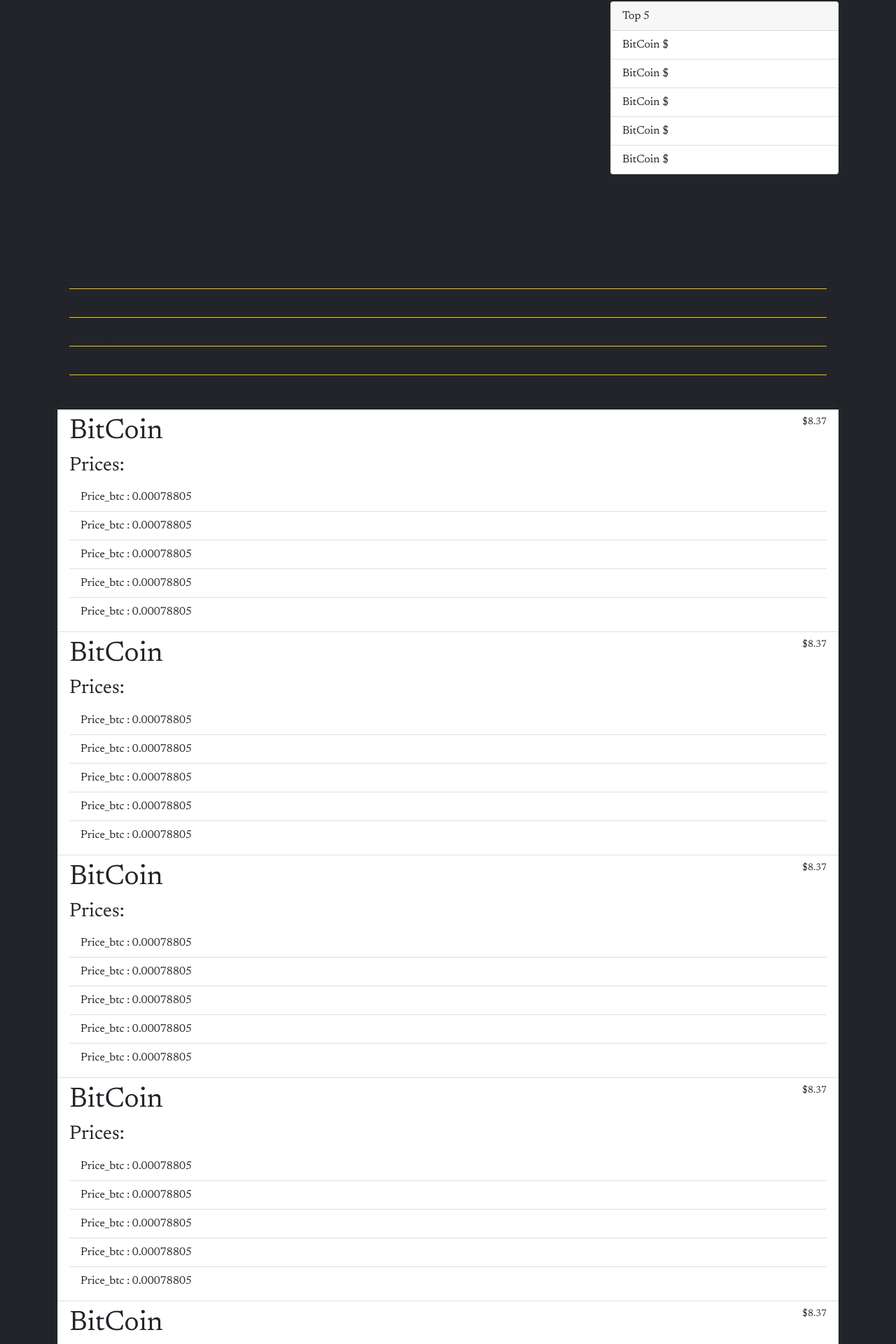
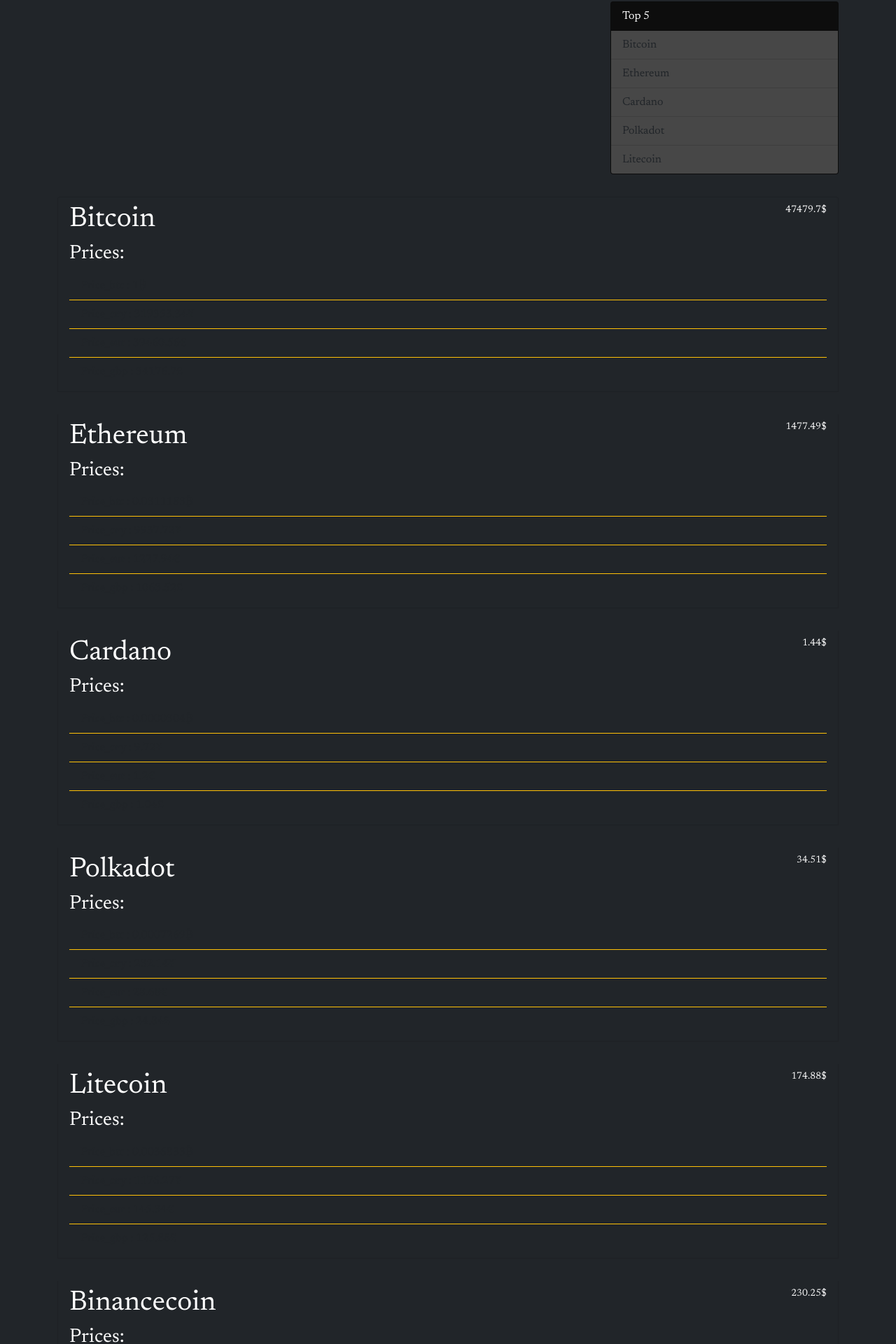
Before and after one commit to MietoProgramming/cryptoexchange, a React (Create React App) app: page /top in a window 1280 px wide. Shown: the part 54-1974 px from the top of the page at 70% size. Built offline with nearby package versions, Linux system fonts and the light colour scheme.

Commit message:
Top 10 view with data fetching online and offline

```diff
--- a/src/App.jsx
+++ b/src/App.jsx
@@ -5,6 +5,7 @@
 import { Footer } from "./components/Footer";
 import { About } from "./components/about/About";
 import { Top } from "./components/top/Top";
+import { Calculator } from "./components/calculator/Calculator";
 import { BrowserRouter as Router, Switch, Route, Link } from "react-router-dom";
 import { IconContext } from "react-icons";
 
@@ -21,9 +22,7 @@
             <Top />
           </Route>
           <Route exact path="/calculator">
-            <div>
-              <h1>person</h1>
-            </div>
+            <Calculator />
           </Route>
           <Route exact path="/about">
             <About />
--- /dev/null
+++ b/src/components/calculator/Calculator.jsx
@@ -0,0 +1,5 @@
+import React from "react";
+
+export const Calculator = () => {
+  return <div></div>;
+};
--- /dev/null
+++ b/src/components/top/BestCurrenciesItem.jsx
@@ -0,0 +1,27 @@
+import React from "react";
+
+export const BestCurrenciesItem = ({ coin }) => {
+  return (
+    <div className="list-group-item list-group-item-action bg-dark my-3">
+      <div className="d-flex justify-content-between text-white">
+        <h1>{coin.Name}</h1>
+        <small>{Math.round(coin.Price_usd * 100) / 100}$</small>
+      </div>
+      <h3 className="text-white">Prices:</h3>
+      <div className="list-group list-group-flush text-warning">
+        <li className="list-group-item bg-dark">
+          Price_btc : {Math.round(coin.Price_btc * 10000000) / 10000000}₿
+        </li>
+        <li className="list-group-item bg-dark">
+          Price_cny : {Math.round(coin.Price_cny * 100) / 100}¥
+        </li>
+        <li className="list-group-item bg-dark">
+          Price_eur : {Math.round(coin.Price_eur * 100) / 100}€
+        </li>
+        <li className="list-group-item bg-dark">
+          Price_gbp : {Math.round(coin.Price_gbp * 100) / 100}£
+        </li>
+      </div>
+    </div>
+  );
+};
--- a/src/components/top/Top.jsx
+++ b/src/components/top/Top.jsx
@@ -1,17 +1,24 @@
 import React, { useEffect, useState } from "react";
 import { cryptoKey } from "../../apiKeys.js";
 import "../../styles/top.css";
+import { TopFiveItem } from "./TopFiveItem";
+import { BestCurrenciesItem } from "./BestCurrenciesItem";
 
 export const Top = () => {
   const [currency, setCurrency] = useState([]);
+  const [topFiveCurrencies, setTopFiveCurrencies] = useState([]);
+  const [topTenHighestValueCurrencies, setTopHighestValueCurrencies] = useState(
+    []
+  );
 
   const getDataOnline = () =>
     fetch(`https://www.worldcoinindex.com/apiservice/json?key=${cryptoKey}`)
       .then((res) => res.json())
       .then((data) => console.log(data));
 
-  const getData = () =>
-    fetch("../../currencyData.json", {
+  const getData = async () => {
+    let curr;
+    await fetch("../../currencyData.json", {
       headers: {
         "Content-Type": "application/json",
         Accept: "application/json",
@@ -19,13 +26,26 @@
     })
       .then((res) => res.json())
       .then((res) => {
-        console.log(res);
-        return res;
+        console.log(res.Markets);
+        curr = res.Markets;
       });
 
+    setTopFiveCurrencies(
+      curr.sort((a, b) => b.Volume_24h - a.Volume_24h).slice(0, 5)
+    );
+
+    setTopHighestValueCurrencies(
+      curr.sort((a, b) => b.Volume_24h - a.Volume_24h).slice(0, 10)
+    );
+
+    return curr;
+  };
+
   useEffect(async () => {
-    const coins = await getData();
-    console.log(coins.Markets[0].Name); // TODO: example of using data
+    await setCurrency(getData());
+    // console.log(currency.Markets[0].Name);
+    // const coins = await getData();
+    // console.log(coins.Markets[0].Name); // TODO: example of using data
   }, []);
 
   return (
@@ -35,14 +55,12 @@
         <div className="col"></div>
         <div className="col"></div>
         <div className="col-12-md sidecard">
-          <div className="card">
+          <div className="card my-bg-grey text-white">
             <div className="card-header">Top 5</div>
             <div className="list-group list-group-flush">
-              <li className="list-group-item">BitCoin $</li>
-              <li className="list-group-item">BitCoin $</li>
-              <li className="list-group-item">BitCoin $</li>
-              <li className="list-group-item">BitCoin $</li>
-              <li className="list-group-item">BitCoin $</li>
+              {topFiveCurrencies.map((c, index) => (
+                <TopFiveItem key={index} name={c.Name} />
+              ))}
             </div>
           </div>
         </div>
@@ -50,101 +68,9 @@
       <div className="row justify-content-center">
         <div>
           <div className="list-group">
-            <div className="list-group-item list-group-item-action bg-dark">
-              <div className="d-flex justify-content-between">
-                <h1>BitCoin</h1>
-                <small>$8.37</small>
-              </div>
-              <h3>Prices:</h3>
-              <div className="list-group list-group-flush text-warning">
-                <li className="list-group-item bg-dark">
-                  Price_btc : 0.00078805
-                </li>
-                <li className="list-group-item bg-dark">
-                  Price_btc : 0.00078805
-                </li>
-                <li className="list-group-item bg-dark">
-                  Price_btc : 0.00078805
-                </li>
-                <li className="list-group-item bg-dark">
-                  Price_btc : 0.00078805
-                </li>
-                <li className="list-group-item bg-dark">
-                  Price_btc : 0.00078805
-                </li>
-              </div>
-            </div>
-
-            <div className="list-group-item list-group-item-action">
-              <div className="d-flex justify-content-between">
-                <h1>BitCoin</h1>
-                <small>$8.37</small>
-              </div>
-              <h3>Prices:</h3>
-              <div className="list-group list-group-flush">
-                <li className="list-group-item">Price_btc : 0.00078805</li>
-                <li className="list-group-item">Price_btc : 0.00078805</li>
-                <li className="list-group-item">Price_btc : 0.00078805</li>
-                <li className="list-group-item">Price_btc : 0.00078805</li>
-                <li className="list-group-item">Price_btc : 0.00078805</li>
-              </div>
-            </div>
-            <div className="list-group-item list-group-item-action">
-              <div className="d-flex justify-content-between">
-                <h1>BitCoin</h1>
-                <small>$8.37</small>
-              </div>
-              <h3>Prices:</h3>
-              <div className="list-group list-group-flush">
-                <li className="list-group-item">Price_btc : 0.00078805</li>
-                <li className="list-group-item">Price_btc : 0.00078805</li>
-                <li className="list-group-item">Price_btc : 0.00078805</li>
-                <li className="list-group-item">Price_btc : 0.00078805</li>
-                <li className="list-group-item">Price_btc : 0.00078805</li>
-              </div>
-            </div>
-            <div className="list-group-item list-group-item-action">
-              <div className="d-flex justify-content-between">
-                <h1>BitCoin</h1>
-                <small>$8.37</small>
-              </div>
-              <h3>Prices:</h3>
-              <div className="list-group list-group-flush">
-                <li className="list-group-item">Price_btc : 0.00078805</li>
-                <li className="list-group-item">Price_btc : 0.00078805</li>
-                <li className="list-group-item">Price_btc : 0.00078805</li>
-                <li className="list-group-item">Price_btc : 0.00078805</li>
-                <li className="list-group-item">Price_btc : 0.00078805</li>
-              </div>
-            </div>
-            <div className="list-group-item list-group-item-action">
-              <div className="d-flex justify-content-between">
-                <h1>BitCoin</h1>
-                <small>$8.37</small>
-              </div>
-              <h3>Prices:</h3>
-              <div className="list-group list-group-flush">
-                <li className="list-group-item">Price_btc : 0.00078805</li>
-                <li className="list-group-item">Price_btc : 0.00078805</li>
-                <li className="list-group-item">Price_btc : 0.00078805</li>
-                <li className="list-group-item">Price_btc : 0.00078805</li>
-                <li className="list-group-item">Price_btc : 0.00078805</li>
-              </div>
-            </div>
-            <div className="list-group-item list-group-item-action">
-              <div className="d-flex justify-content-between">
-                <h1>BitCoin</h1>
-                <small>$8.37</small>
-              </div>
-              <h3>Prices:</h3>
-              <div className="list-group list-group-flush">
-                <li className="list-group-item">Price_btc : 0.00078805</li>
-                <li className="list-group-item">Price_btc : 0.00078805</li>
-                <li className="list-group-item">Price_btc : 0.00078805</li>
-                <li className="list-group-item">Price_btc : 0.00078805</li>
-                <li className="list-group-item">Price_btc : 0.00078805</li>
-              </div>
-            </div>
+            {topTenHighestValueCurrencies.map((c, index) => (
+              <BestCurrenciesItem coin={c} />
+            ))}
           </div>
         </div>
       </div>
--- /dev/null
+++ b/src/components/top/TopFiveItem.jsx
@@ -0,0 +1,5 @@
+import React from "react";
+
+export const TopFiveItem = ({ name }) => {
+  return <li className="list-group-item">{name}</li>;
+};
--- a/src/styles/App.css
+++ b/src/styles/App.css
@@ -10,3 +10,12 @@
 .App {
   min-height: 100vh;
 }
+
+.img-fluid {
+  width: 100%;
+}
+
+.imgBox {
+  max-height: 60vh;
+  overflow: hidden;
+}
--- a/src/styles/top.css
+++ b/src/styles/top.css
@@ -6,6 +6,18 @@
   border-color: #ffc107;
 }
 
+.navbar {
+  z-index: 1111;
+}
+
+.my-bg-grey {
+  background-color: rgb(14, 14, 14);
+}
+
+.my-bg-grey .list-group-item {
+  background-color: rgb(71, 71, 71);
+}
+
 @media (min-width: 1700px) {
   .container {
     max-width: 1700px;
```
Also changed, not shown: src/components/homepage/Main.jsx (+6 -6 lines), src/components/top/bestCurrencies.jsx (deleted, +0 -27 lines), public/img/btc.jpg, public/img/stats.jpg, src/components/top/top5comp.jsx (deleted).
